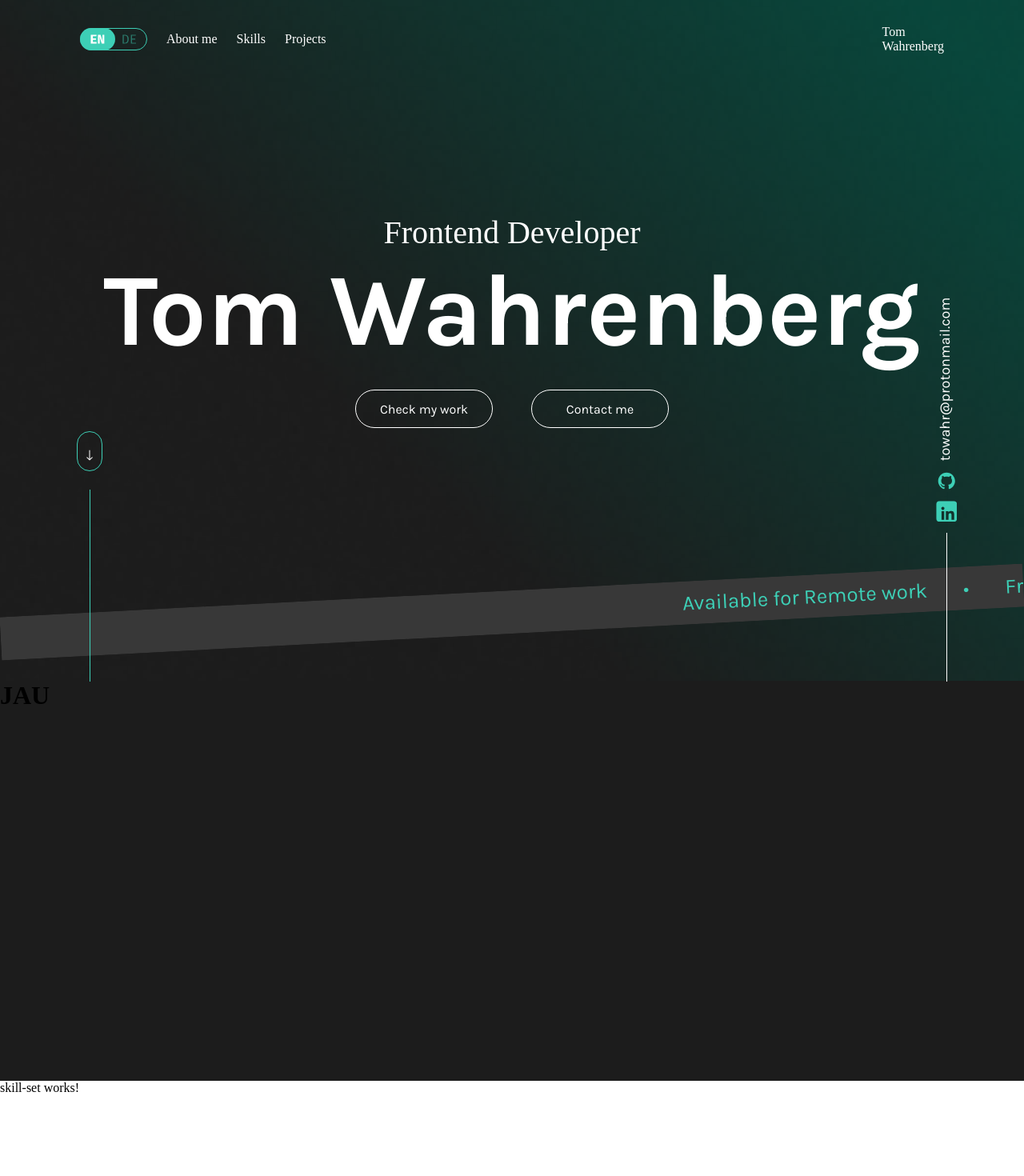
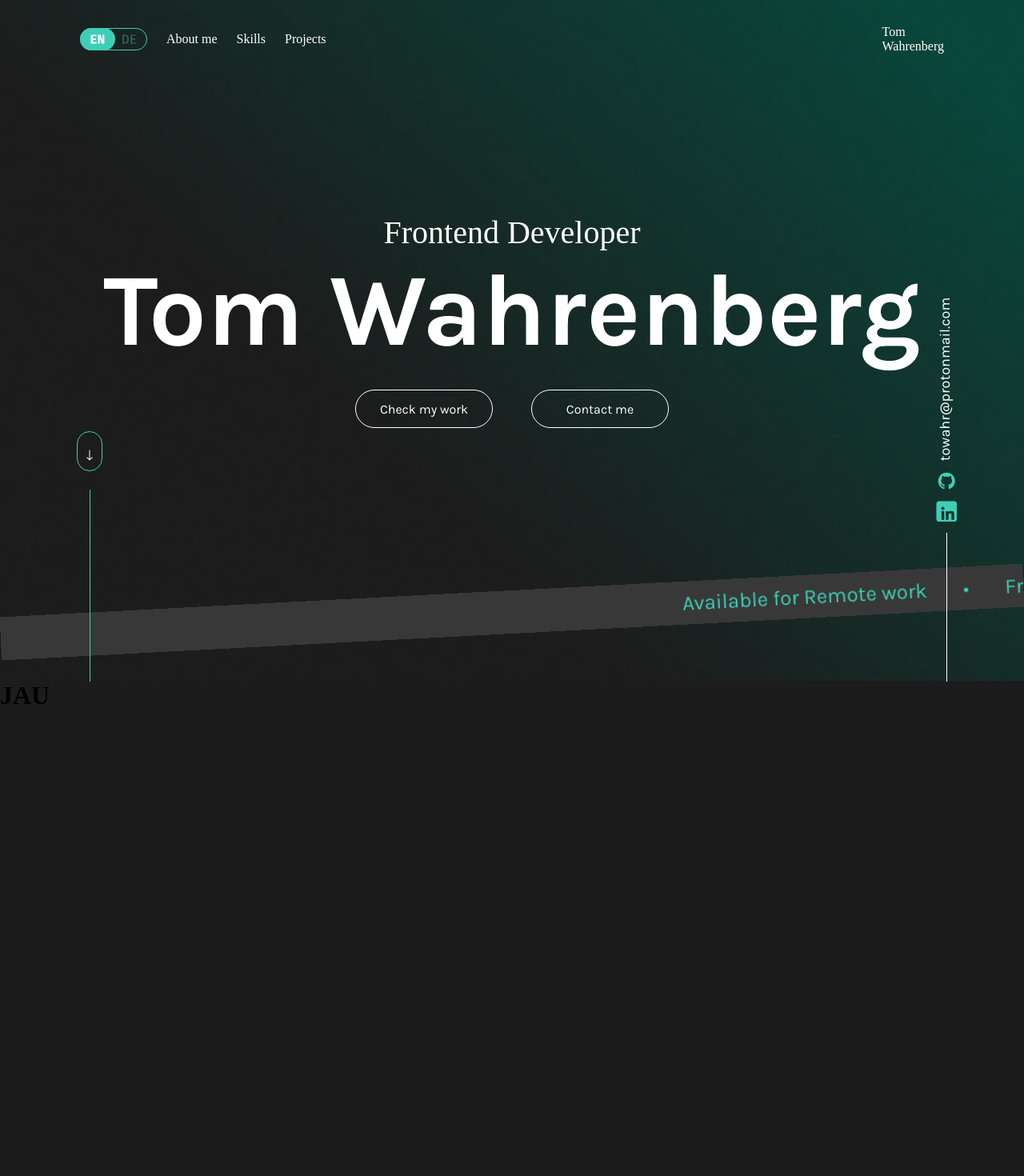
Before and after one commit to PaterAnderson/portfolio, an Angular app: page / in a window 1280 px wide. Shown: the top 1470 px of the page at 80% size. Before the commit the page ends 1369 px from the top, so only its background shows below. Built offline with nearby package versions, Linux system fonts and the light colour scheme; a web font is replaced by a local one.

Commit message:
adjusted component height

```diff
--- a/src/app/about-me/about-me.component.scss
+++ b/src/app/about-me/about-me.component.scss
@@ -1,6 +1,6 @@
 * {
     width: 100%;
-    height: 500px;
+    height: 695px;
     margin-top: 49px;
     background: #1C1C1C;
 }
```
